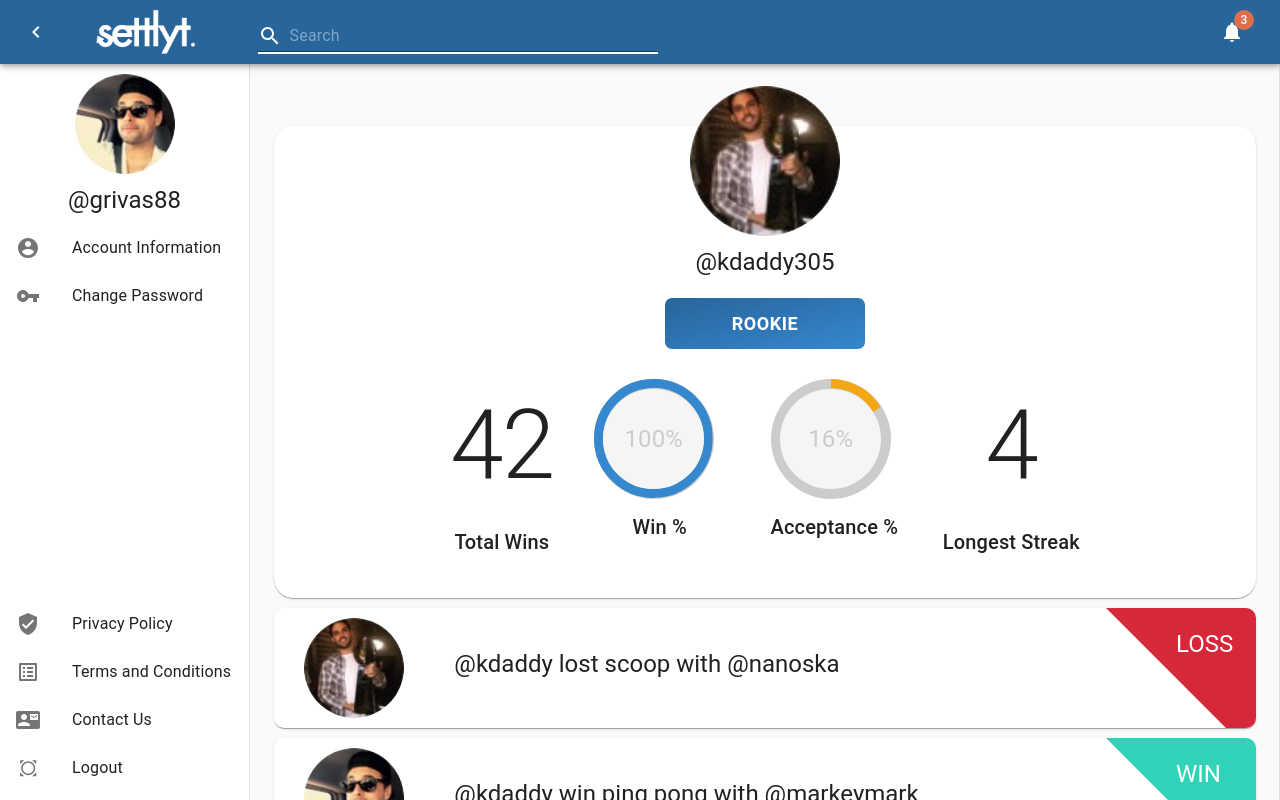
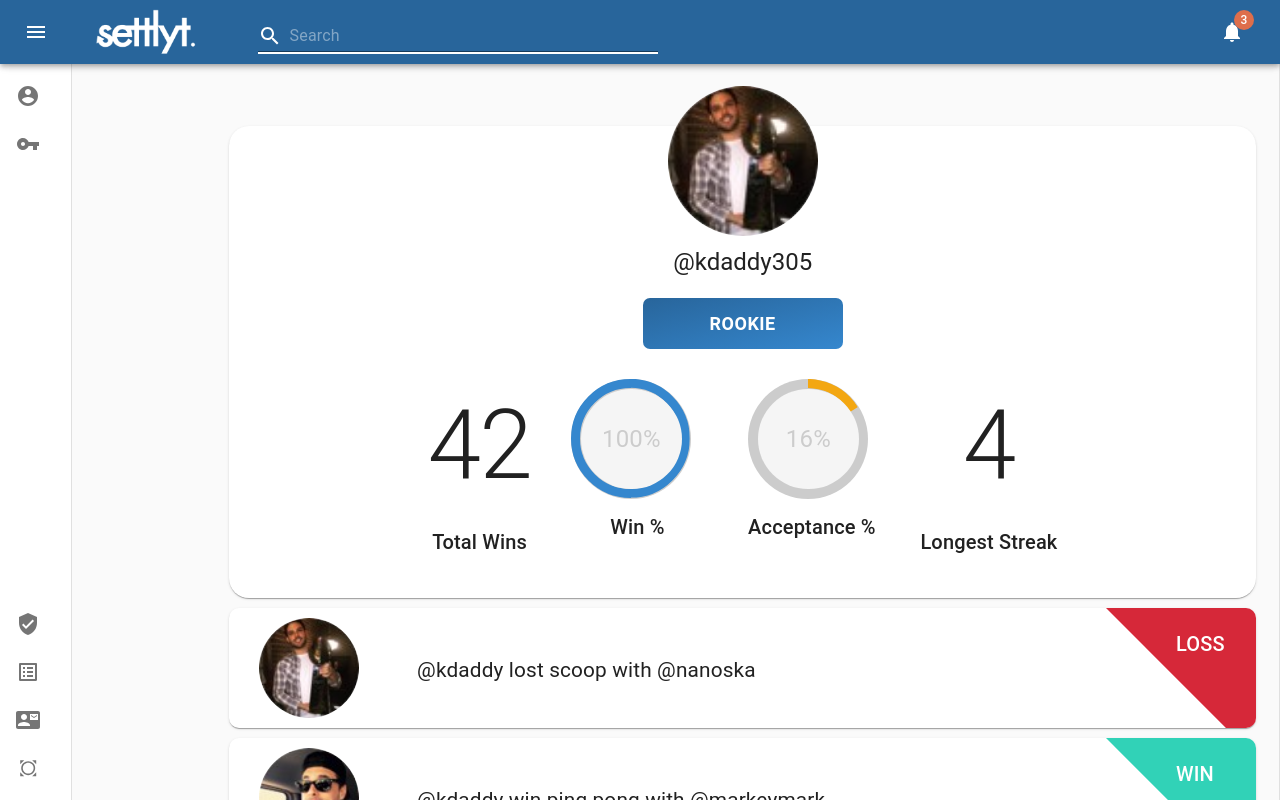
Before and after one commit to coolstackdev/react_materialUI, a React (Create React App) app: page /myprofile in a window 1280 px wide. Built offline with nearby package versions, Linux system fonts and the light colour scheme.

Commit message:
fix bugs

```diff
--- a/src/components/EventItem.js
+++ b/src/components/EventItem.js
@@ -25,8 +25,8 @@ const useStyles = makeStyles({
     },
     avatar: {
         margin: 10,
-        width: 100,
-        height: 100,
+        width: '5rem',
+        height: '5rem',
     },
     userName1: {
         marginRight: 20,
@@ -90,13 +90,13 @@ export default function EventItem({ users, title, content, buttons, handleCounte
                             <Grid item xs={1}>
                                 <FlagIcon color="primary" className={classes.iconButton} onClick={handleReportOpen} />
                             </Grid>
-                            <Grid item xs={4} align="right">
+                            <Grid item xs={5} sm={4} align="right">
                                 <Grid>
                                     <Avatar alt={userInfo[0].name} src={process.env.PUBLIC_URL + userInfo[0].url} className={classes.avatar} />
                                     <Typography className={classes.userName1} variant="body1">{userInfo[0].name}</Typography>
                                 </Grid>
                             </Grid>
-                            <Grid item xs={2}>
+                            <Grid item xs={1} sm={2}>
                                 <h3 className={classes.vs}>VS</h3>
                             </Grid>
                             <Grid item xs={4} align="left">
--- a/src/components/Sidebar.js
+++ b/src/components/Sidebar.js
@@ -31,7 +31,6 @@ const useStyles = makeStyles(theme => ({
         ...theme.mixins.toolbar,
     },
     drawerPaper: {
-        position: 'relative',
         whiteSpace: 'nowrap',
         width: drawerWidth,
         transition: theme.transitions.create('width', {
@@ -79,6 +78,7 @@ export default function Sidebar({ openSidebar }) {
     return (
         <Drawer
             variant="permanent"
+            anchor="left"
             classes={{
                 paper: clsx(classes.drawerPaper, !openSidebar && classes.drawerPaperClose),
             }}
--- a/src/components/common/DashboardLayout.js
+++ b/src/components/common/DashboardLayout.js
@@ -2,6 +2,7 @@ import React from 'react';
 import { makeStyles } from '@material-ui/core/styles';
 import CssBaseline from '@material-ui/core/CssBaseline';
 import Container from '@material-ui/core/Container';
+import Grid from '@material-ui/core/Grid';
 
 import Header from '../Header';
 import Sidebar from '../Sidebar';
@@ -26,18 +27,30 @@ const useStyles = makeStyles(theme => ({
 export default function DashboardLayout({ children }) {
     const classes = useStyles();
 
+    // get status from localstorage
+    const sidebarStatus = localStorage.getItem('sidebarStatus');
+    const notificationStatus = localStorage.getItem('notificationStatus');
+
     // state
-    const [openSidebar, setOpenSidebar] = React.useState(true);
-    const [openNotification, setOpenNotification] = React.useState(false);
+    const [openSidebar, setOpenSidebar] = React.useState(sidebarStatus === 'true');
+    const [openNotification, setOpenNotification] = React.useState(notificationStatus === 'true');
 
     // event handler
     const handleSidebarToggle = () => {
+        // save value to localstorage
+        localStorage.setItem('sidebarStatus', !openSidebar);
+
+        // set State value
         setOpenSidebar(!openSidebar);
-
     };
     const handleNotificationToggle = () => {
+        // save value to localstorage
+        localStorage.setItem('notificationStatus', !openNotification);
+
+        // set State value
         setOpenNotification(!openNotification);
     };
+
     const handleSearchChange = (event) => {
         console.log('search: ', event.target.value);
     };
@@ -64,7 +77,12 @@ export default function DashboardLayout({ children }) {
             <main className={classes.content}>
                 <div className={classes.appBarSpacer} />
                 <Container maxWidth="lg" className={classes.container}>
-                    {children}
+                    <Grid container direction="row">
+                        <Grid item xs={2}></Grid>
+                        <Grid item xs={10}>
+                            {children}
+                        </Grid>
+                    </Grid>
                 </Container>
             </main>
         </div>
--- a/src/components/common/ProfileItem.js
+++ b/src/components/common/ProfileItem.js
@@ -59,11 +59,19 @@ const ProfileItem = ({ userInfo }) => {
                 direction="row"
                 align="center"
             >
-                <Grid item xs={2} md={4}></Grid>
-                <Grid item xs={8} md={4} className={classes.avatarItem}>
-                    <Avatar alt='avatar' src={process.env.PUBLIC_URL + userInfo.avatar} className={classes.avatar} />
-                    <Typography variant="h5" className={classes.name}>{userInfo.name}</Typography>
-                    <Button color="blue" style={{ width: '50%', margin: 10 }}>Rookie</Button>
+                <Grid item md={4}></Grid>
+                <Grid item xs={12} md={4} className={classes.avatarItem}>
+                    <Grid container>
+                        <Grid item xs={12}>
+                            <Avatar alt='avatar' src={process.env.PUBLIC_URL + userInfo.avatar} className={classes.avatar} />
+                        </Grid>
+                        <Grid item xs={12}>
+                            <Typography variant="h5" className={classes.name}>{userInfo.name}</Typography>
+                        </Grid>
+                        <Grid item xs={12}>
+                            <Button color="blue" style={{ width: '50%', margin: 10 }}>Rookie</Button>
+                        </Grid>
+                    </Grid>
                 </Grid>
                 {!userInfo.isMe ?
                     <Grid item xs={12} md={4}>
--- a/src/components/common/StatusItem.js
+++ b/src/components/common/StatusItem.js
@@ -47,7 +47,8 @@ const useStyles = makeStyles(theme => ({
         height: 100,
     },
     msg: {
-        marginTop: 40,
+        fontSize: '1.3rem',
+        marginTop: '3rem',
     }
 }));
 
@@ -57,7 +58,7 @@ const StatusItem = ({ item }) => {
     return (
         <Card className={classes.card}>
             <Box className={item.status === 'win' ? classes.badgeWin : classes.badgeLoss}>
-                <Typography className={classes.badgeStatus} variant="h5">
+                <Typography className={classes.badgeStatus} variant="h6">
                     {item.status === 'win' ? 'WIN' : 'LOSS'}
                 </Typography>
             </Box>
@@ -70,7 +71,7 @@ const StatusItem = ({ item }) => {
                     <Avatar alt='avatar' src={process.env.PUBLIC_URL + item.avatar} className={classes.avatar} />
                 </Grid>
                 <Grid item xs={12} md={8}>
-                    <Typography className={classes.msg} variant="h5">{item.msg}</Typography>
+                    <p className={classes.msg}>{item.msg}</p>
                 </Grid>
             </Grid>
         </Card>
--- a/src/containers/auth/Signin.js
+++ b/src/containers/auth/Signin.js
@@ -90,14 +90,14 @@ const SignIn = ({ history }) => {
                     </Grid>
                     <Grid item xs={12}>
                         <Grid container>
-                            <Grid item xs={12} sm={6} className="link_forgot">
+                            <Grid item xs={6} className="link_forgot">
                                 <Link to="#">
                                     Forgot password?
                                 </Link>
                             </Grid>
-                            <Grid item xs={12} sm={6} className="link_signup">
+                            <Grid item xs={6} className="link_signup">
                                 <Link to="/signup">
-                                    Don't have an account? Sign Up
+                                    Sign Up
                                 </Link>
                             </Grid>
                         </Grid>
```
